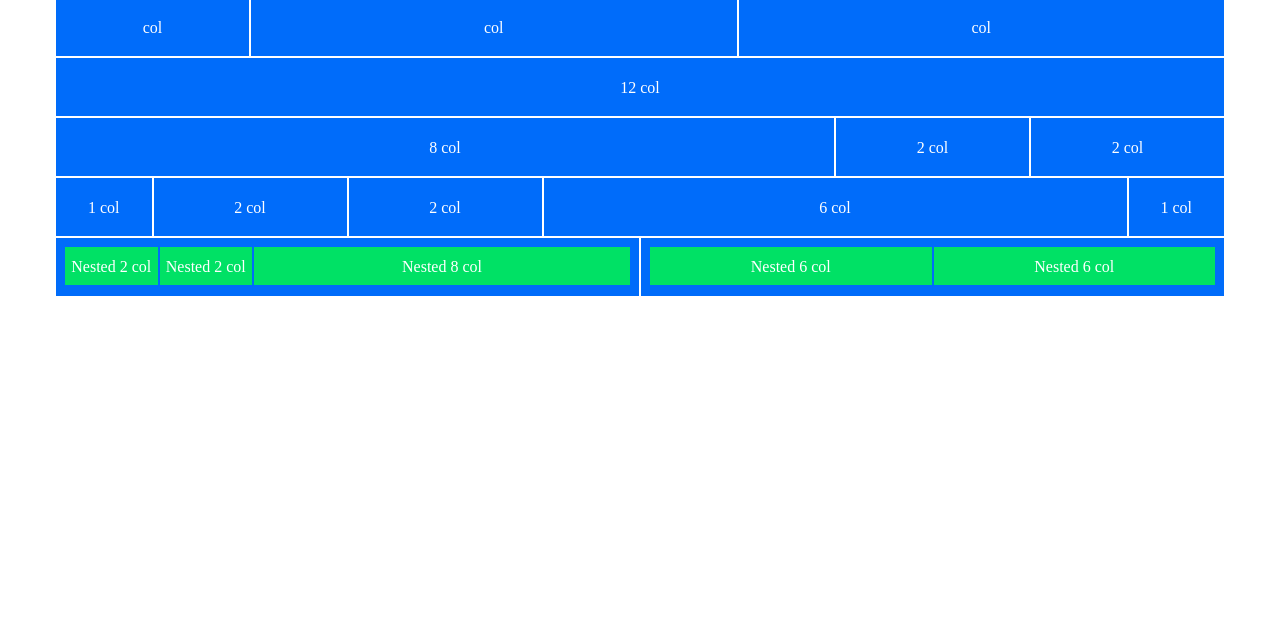
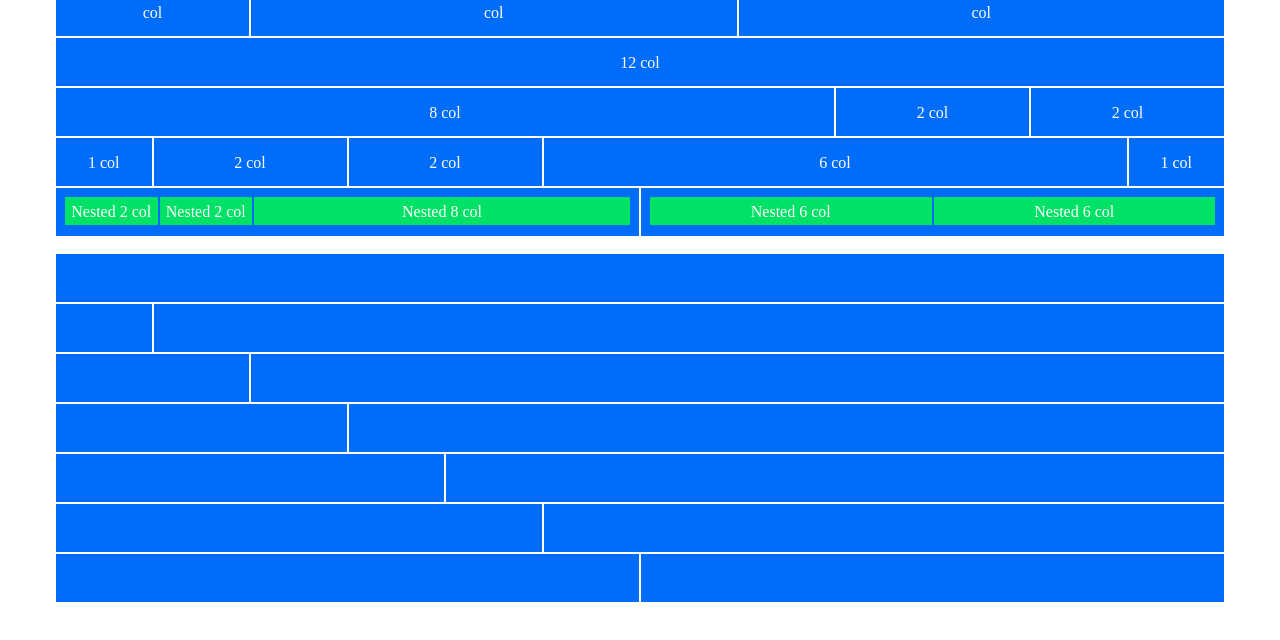
Before and after one commit to Omar-Codess/html-css-12bool, a plain HTML site: page index.html in a window 1280 px wide. Shown: the part 100-740 px from the top of the page. Drawn offline with Linux system fonts and the light colour scheme.

Commit message:
terminato secondo blocco

```diff
--- a/css/12bool.css
+++ b/css/12bool.css
@@ -13,9 +13,12 @@
 }
 
 /* Utility */
-/* padding */
 .pad-05{
     padding: .5em;
+}
+
+.mt-1{
+    margin-top: 1em;
 }
 
 /* Row */
@@ -29,265 +32,265 @@
 /* Columns */
 .col-1{
     flex-basis: calc((100% / 12) * 1);
-    height: 60px;
+    height: 50px;
     border: solid 1px white;
     background-color: #006cfa;
     text-align: center;
     color: white;
-    line-height: 60px;
+    line-height: 50px;
     vertical-align: middle;
 }
 
 .col-2{
     flex-basis: calc((100% / 12) * 2);
-    height: 60px;
+    height: 50px;
     border: solid 1px white;
     background-color: #006cfa;
     text-align: center;
     color: white;
-    line-height: 60px;
+    line-height: 50px;
     vertical-align: middle;
 }
 
 .col-3{
     flex-basis: calc((100% / 12) * 3);
-    height: 60px;
+    height: 50px;
     border: solid 1px white;
     background-color: #006cfa;
     text-align: center;
     color: white;
-    line-height: 60px;
+    line-height: 50px;
     vertical-align: middle;
 }
 
 .col-4{
     flex-basis: calc((100% / 12) * 4);
-    height: 60px;
+    height: 50px;
     border: solid 1px white;
     background-color: #006cfa;
     text-align: center;
     color: white;
-    line-height: 60px;
+    line-height: 50px;
     vertical-align: middle;
 }
 
 .col-5{
     flex-basis: calc((100% / 12) * 5);
-    height: 60px;
+    height: 50px;
     border: solid 1px white;
     background-color: #006cfa;
     text-align: center;
     color: white;
-    line-height: 60px;
+    line-height: 50px;
     vertical-align: middle;
 }
 
 .col-6{
     flex-basis: calc((100% / 12) * 6);
-    height: 60px;
+    height: 50px;
     border: solid 1px white;
     background-color: #006cfa;
     text-align: center;
     color: white;
-    line-height: 60px;
+    line-height: 50px;
     vertical-align: middle;
 }
 
 .col-7{
     flex-basis: calc((100% / 12) * 7);
-    height: 60px;
+    height: 50px;
     border: solid 1px white;
     background-color: #006cfa;
     text-align: center;
     color: white;
-    line-height: 60px;
+    line-height: 50px;
     vertical-align: middle;
 }
 
 .col-8{
     flex-basis: calc((100% / 12) * 8);
-    height: 60px;
+    height: 50px;
     border: solid 1px white;
     background-color: #006cfa;
     text-align: center;
     color: white;
-    line-height: 60px;
+    line-height: 50px;
     vertical-align: middle;
 }
 
 .col-9{
     flex-basis: calc((100% / 12) * 9);
-    height: 60px;
+    height: 50px;
     border: solid 1px white;
     background-color: #006cfa;
     text-align: center;
     color: white;
-    line-height: 60px;
+    line-height: 50px;
     vertical-align: middle;
 }
 
 .col-10{
     flex-basis: calc((100% / 12) * 10);
-    height: 60px;
+    height: 50px;
     border: solid 1px white;
     background-color: #006cfa;
     text-align: center;
     color: white;
-    line-height: 60px;
+    line-height: 50px;
     vertical-align: middle;
 }
 
 .col-11{
     flex-basis: calc((100% / 12) * 11);
-    height: 60px;
+    height: 50px;
     border: solid 1px white;
     background-color: #006cfa;
     text-align: center;
     color: white;
-    line-height: 60px;
+    line-height: 50px;
     vertical-align: middle;
 }
 
 .col-12{
     flex-basis: calc((100% / 12) * 12);
-    height: 60px;
+    height: 50px;
     border: solid 1px white;
     background-color: #006cfa;
     text-align: center;
     color: white;
-    line-height: 60px;
+    line-height: 50px;
     vertical-align: middle;
 }
 
 /* Nested Columns */
 .nested-col-1{
     flex-basis: calc((100% / 12) * 1);
-    height: 40px;
+    height: 30px;
     border: solid 1px #006cfa;
     background-color: #00e165;
     text-align: center;
     color: white;
-    line-height: 40px;
+    line-height: 30px;
     vertical-align: middle;
 }
 
 .nested-col-2{
     flex-basis: calc((100% / 12) * 2);
-    height: 40px;
+    height: 30px;
     border: solid 1px #006cfa;
     background-color: #00e165;
     text-align: center;
     color: white;
-    line-height: 40px;
+    line-height: 30px;
     vertical-align: middle;
 }
 
 .nested-col-3{
     flex-basis: calc((100% / 12) * 3);
-    height: 40px;
+    height: 30px;
     border: solid 1px #006cfa;
     background-color: #00e165;
     text-align: center;
     color: white;
-    line-height: 40px;
+    line-height: 30px;
     vertical-align: middle;
 }
 
 .nested-col-4{
     flex-basis: calc((100% / 12) * 4);
-    height: 40px;
+    height: 30px;
     border: solid 1px #006cfa;
     background-color: #00e165;
     text-align: center;
     color: white;
-    line-height: 40px;
+    line-height: 30px;
     vertical-align: middle;
 }
 
 .nested-col-5{
     flex-basis: calc((100% / 12) * 5);
-    height: 40px;
+    height: 30px;
     border: solid 1px #006cfa;
     background-color: #00e165;
     text-align: center;
     color: white;
-    line-height: 40px;
+    line-height: 30px;
     vertical-align: middle;
 }
 
 .nested-col-6{
     flex-basis: calc((100% / 12) * 6);
-    height: 40px;
+    height: 30px;
     border: solid 1px #006cfa;
     background-color: #00e165;
     text-align: center;
     color: white;
-    line-height: 40px;
+    line-height: 30px;
     vertical-align: middle;
 }
 
 .nested-col-7{
     flex-basis: calc((100% / 12) * 7);
-    height: 40px;
+    height: 30px;
     border: solid 1px #006cfa;
     background-color: #00e165;
     text-align: center;
     color: white;
-    line-height: 40px;
+    line-height: 30px;
     vertical-align: middle;
 }
 
 .nested-col-8{
     flex-basis: calc((100% / 12) * 8);
-    height: 40px;
+    height: 30px;
     border: solid 1px #006cfa;
     background-color: #00e165;
     text-align: center;
     color: white;
-    line-height: 40px;
+    line-height: 30px;
     vertical-align: middle;
 }
 
 .nested-col-9{
     flex-basis: calc((100% / 12) * 9);
-    height: 40px;
+    height: 30px;
     border: solid 1px #006cfa;
     background-color: #00e165;
     text-align: center;
     color: white;
-    line-height: 40px;
+    line-height: 30px;
     vertical-align: middle;
 }
 
 .nested-col-10{
     flex-basis: calc((100% / 12) * 10);
-    height: 40px;
+    height: 30px;
     border: solid 1px #006cfa;
     background-color: #00e165;
     text-align: center;
     color: white;
-    line-height: 40px;
+    line-height: 30px;
     vertical-align: middle;
 }
 
 .nested-col-11{
     flex-basis: calc((100% / 12) * 11);
-    height: 40px;
+    height: 30px;
     border: solid 1px #006cfa;
     background-color: #00e165;
     text-align: center;
     color: white;
-    line-height: 40px;
+    line-height: 30px;
     vertical-align: middle;
 }
 
 .nested-col-12{
     flex-basis: calc((100% / 12) * 12);
-    height: 40px;
+    height: 30px;
     border: solid 1px #006cfa;
     background-color: #00e165;
     text-align: center;
     color: white;
-    line-height: 40px;
+    line-height: 30px;
     vertical-align: middle;
 }
--- a/index.html
+++ b/index.html
@@ -10,6 +10,7 @@
 </head>
 <body>
     <div class="container">
+        <!-- primo blocco -->
         <h1><strong>Esercizio per casa</strong></h1>
 
         <div class="row">
@@ -66,6 +67,44 @@
                 </div>
             </div>
         </div>
+        <!-- /primo blocco -->
+
+        <!-- secondo blocco -->
+        <div class="row mt-1">
+            <div class="col-12"></div>
+        </div>
+
+        <div class="row">
+            <div class="col-1"></div>
+            <div class="col-11"></div>
+        </div>
+
+        <div class="row">
+            <div class="col-2"></div>
+            <div class="col-10"></div>
+        </div>
+
+        <div class="row">
+            <div class="col-3"></div>
+            <div class="col-9"></div>
+        </div>
+
+        <div class="row">
+            <div class="col-4"></div>
+            <div class="col-8"></div>
+        </div>
+
+        <div class="row">
+            <div class="col-5"></div>
+            <div class="col-7"></div>
+        </div>
+
+        <div class="row">
+            <div class="col-6"></div>
+            <div class="col-6"></div>
+        </div>
+
+        <!-- /secondo blocco -->
     </div>
 </body>
 </html>
```
